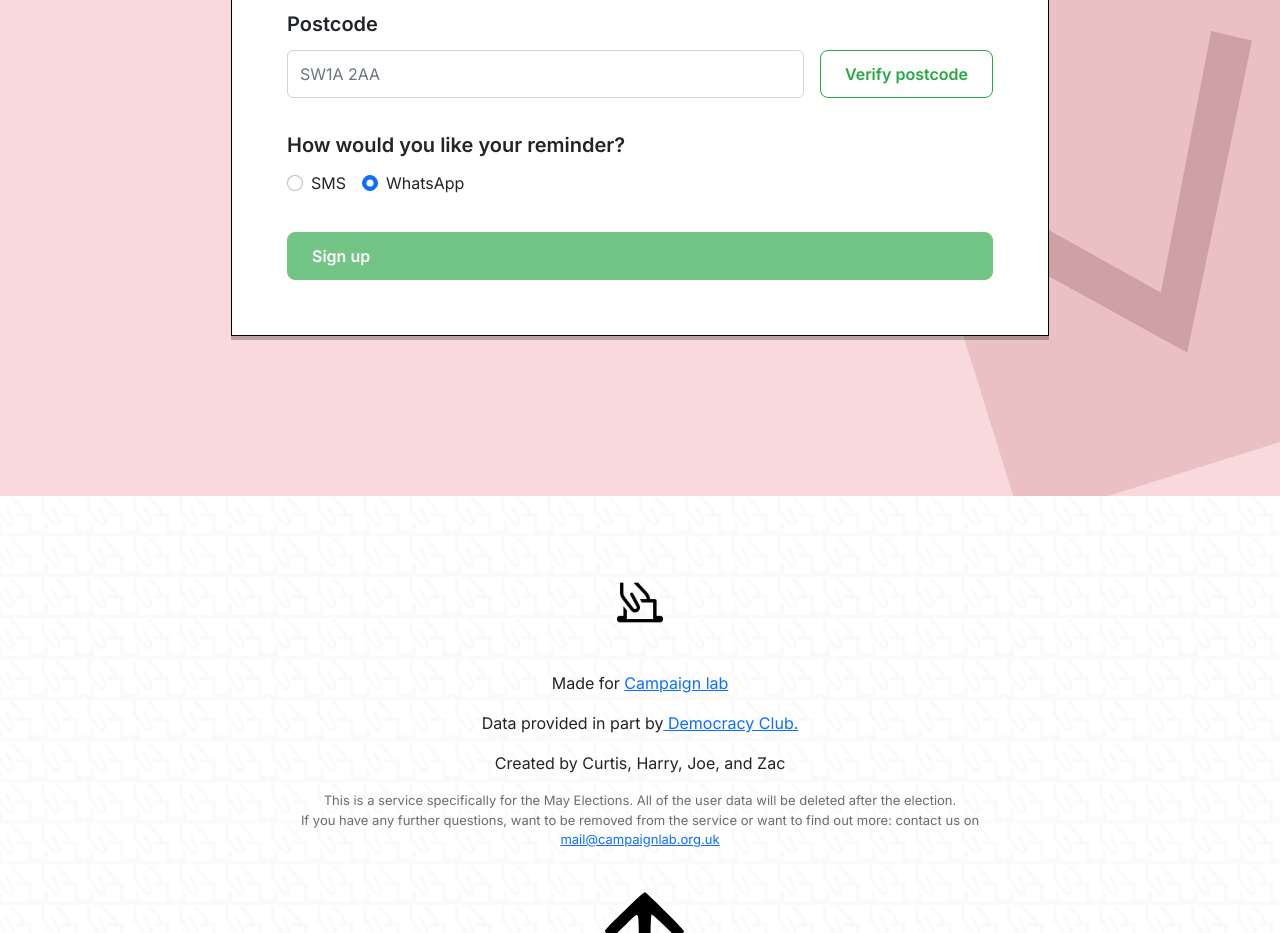
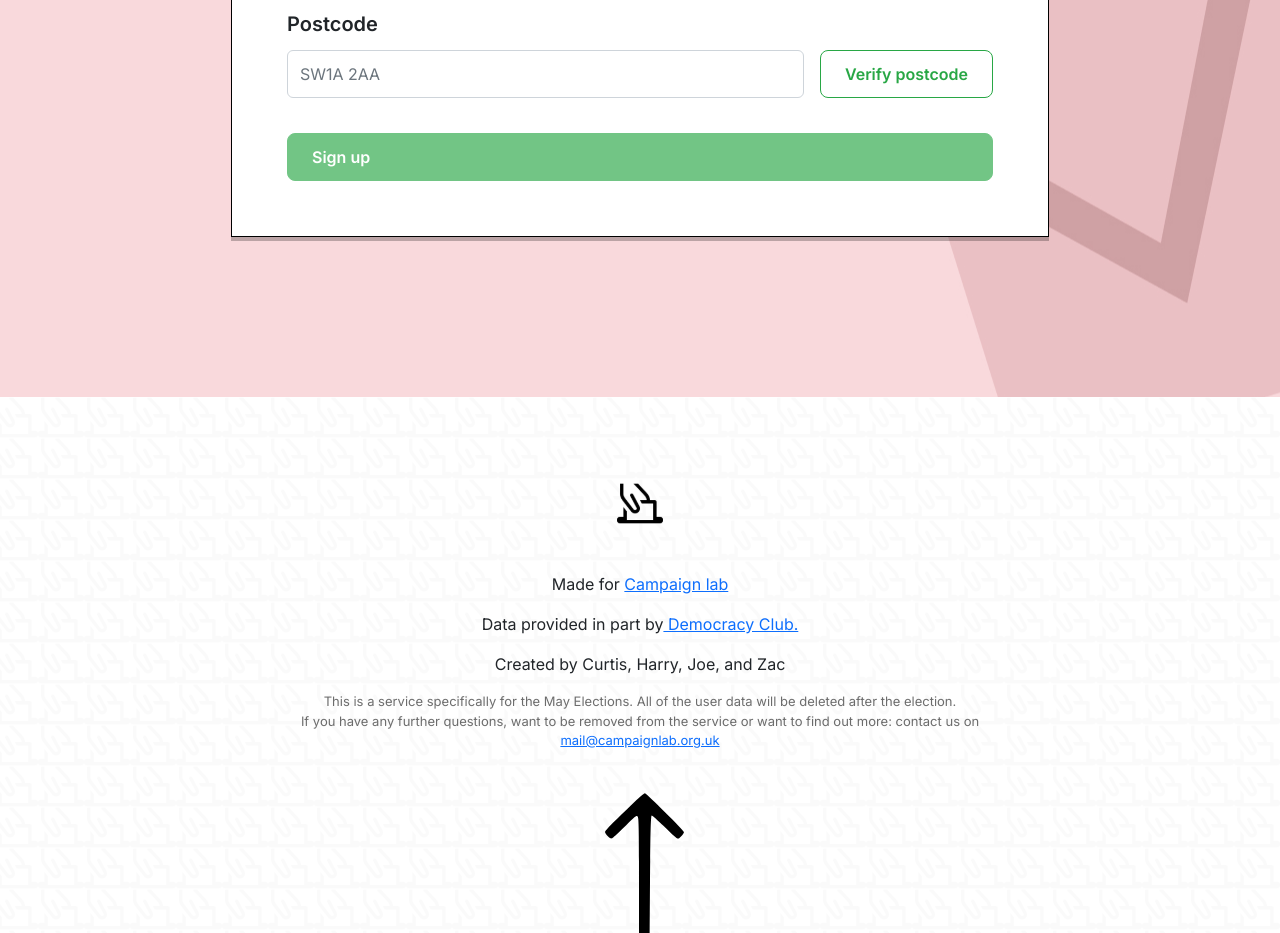
Before and after one commit to Curtis-Turk/Remember-to-Vote, a Next.js app: page / in a window 1280 px wide. Shown: the part 1680-2613 px from the top of the page. Built offline with nearby package versions, Linux system fonts and the light colour scheme.

Commit message:
cancel button slightly smaller

```diff
--- a/src/components/Form.tsx
+++ b/src/components/Form.tsx
@@ -29,7 +29,7 @@ export default function Form({ setIsFormSubmitted }: formProps) {
     name: '',
     phone: '',
     postcode: '',
-    messageType: 'WhatsApp',
+    messageType: 'Sms',
     addressSlug: '',
   });
 
@@ -127,7 +127,7 @@ export default function Form({ setIsFormSubmitted }: formProps) {
           handleTextChange,
         }}
       />
-      <BForm.Group className="form-margin-bottom">
+      {/* <BForm.Group className="form-margin-bottom">
         <BForm.Label>How would you like your reminder?</BForm.Label>
         <BForm.Check
           inline
@@ -148,7 +148,7 @@ export default function Form({ setIsFormSubmitted }: formProps) {
           value="WhatsApp"
           onChange={handleTextChange}
         />
-      </BForm.Group>
+      </BForm.Group> */}
       <BForm.Group>
         <div>
           <div className="d-grid">
--- a/styles.css
+++ b/styles.css
@@ -327,6 +327,7 @@ h4 {
 .btn-success {
   background-color: #28a745 !important;
   border-color: #28a745 !important;
+  border-color: #28a745 !important;
   text-align: left !important;
 }
 
@@ -476,6 +477,7 @@ h4 {
 }
 .btn-outline-danger {
   margin-top: 14px !important;
+  padding: 12.5px 24px !important;
 }
 
 #cancel-btn {
```
Also changed, not shown: 1 other file (tests, documents, lock files or other folders).
